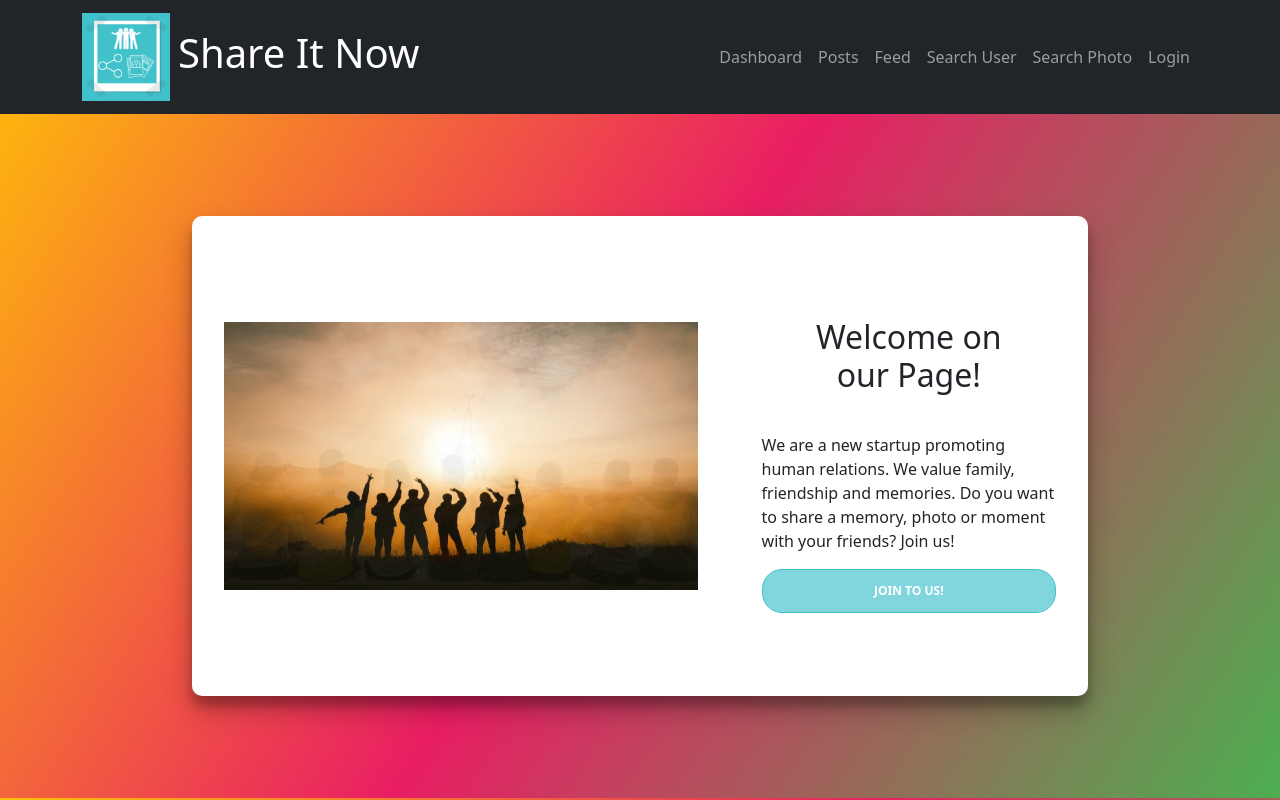
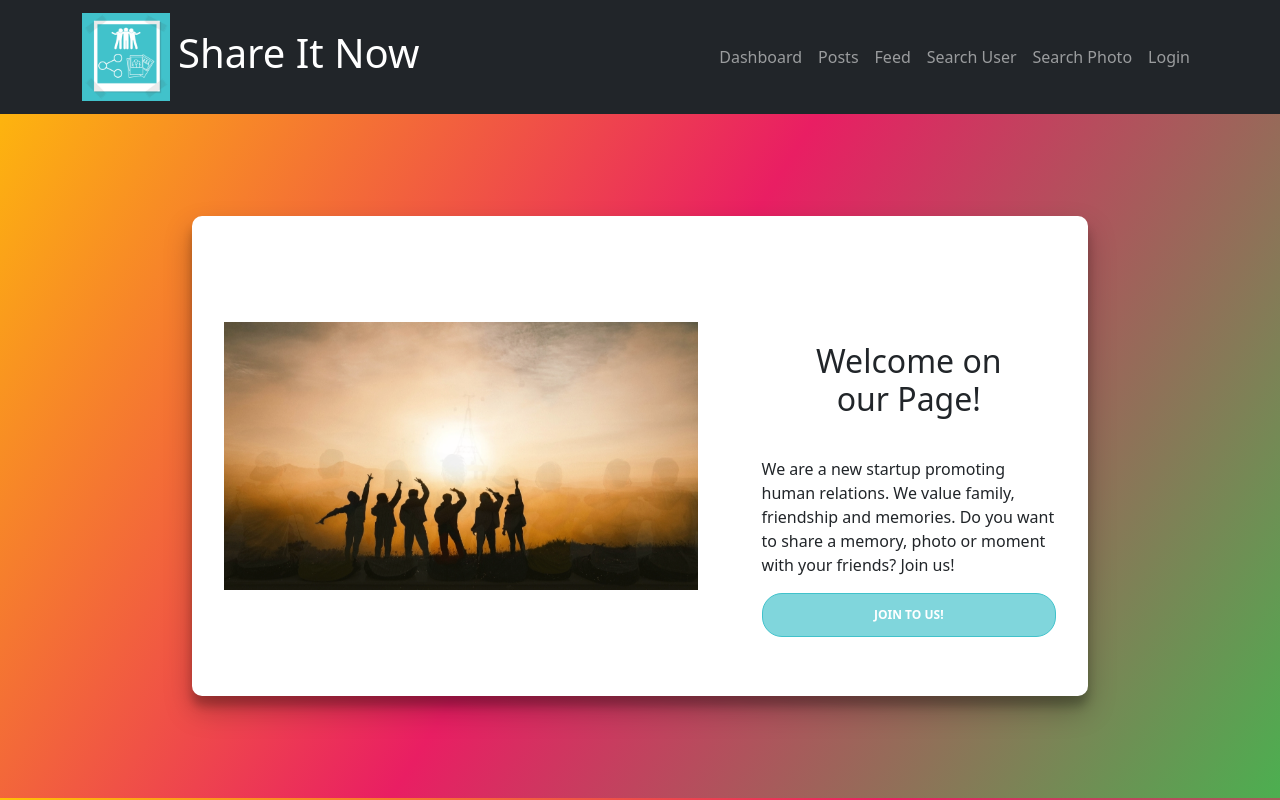
Before and after one commit to jklis2/Frameworki_Frontendowe, a React (Create React App) app in the folder ShareItApp/: page / in a window 1280 px wide. Built offline with nearby package versions, Linux system fonts and the light colour scheme.

Commit message:
Home CSS edit v2

```diff
--- a/ShareItApp/src/Component/css/Home.css
+++ b/ShareItApp/src/Component/css/Home.css
@@ -34,5 +34,5 @@
 .welcome-text{
     width: 40%;
     padding: 2rem;
-    margin-top: 5vh;
+    margin-top: 8vh;
 }
```
